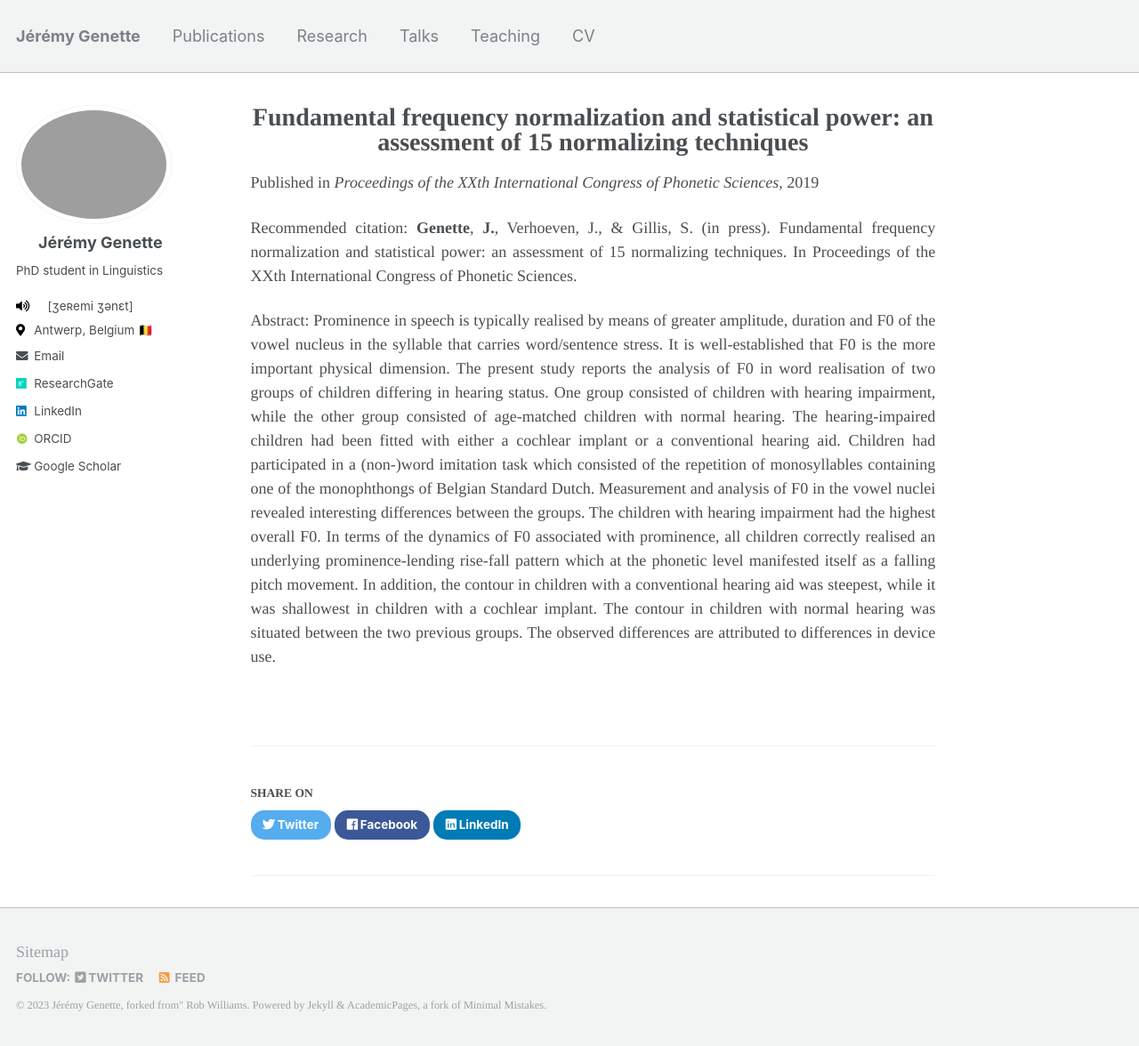
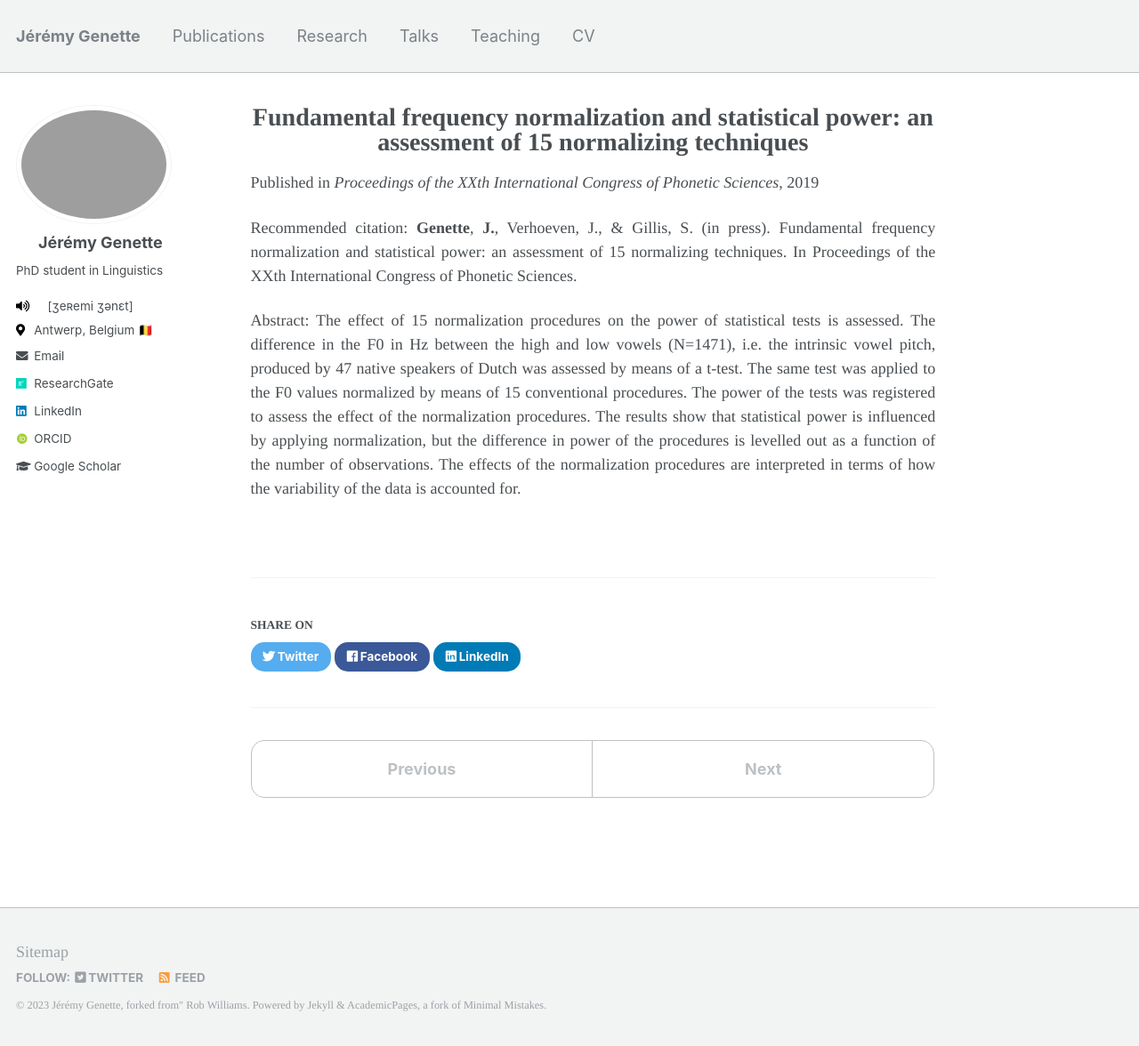
Before and after one commit to jgenette/jgenette.github.io, a Jekyll site: the page built from _publications/normalization.md, in a window 1280 px wide and 1176 px high. Shown: the whole window at 89% size. Built offline with Jekyll 4.4.1, drawn with Linux system fonts in a browser that asks for light colours; some web fonts are replaced.

Commit message:
Update normalization.md

```diff
--- a/_publications/normalization.md
+++ b/_publications/normalization.md
@@ -6,8 +6,8 @@
 venue: 'Proceedings of the XXth International Congress of Phonetic Sciences'
 paperurl: '/files/paper1-2.pdf'
 link: 'https://doi.org/10.21827/32.8310/2022-SG-69'
-abstract: "Prominence in speech is typically realised by means of greater amplitude, duration and F0 of the vowel nucleus in the syllable that carries word/sentence stress. It is well-established that F0 is the more important physical dimension. The present study reports the analysis of F0 in word realisation of two groups of children differing in hearing status. One group consisted of children with hearing impairment, while the other group consisted of age-matched children with normal hearing. The hearing-impaired children had been fitted with either a cochlear implant or a conventional hearing aid. Children had participated in a (non-)word imitation task which consisted of the repetition of monosyllables containing one of the monophthongs of Belgian Standard Dutch. Measurement and analysis of F0 in the vowel nuclei revealed interesting differences between the groups. The children with hearing impairment had the highest overall F0. In terms of the dynamics of F0 associated with prominence, all children correctly realised an underlying prominence-lending rise-fall pattern which at the phonetic level manifested itself as a falling pitch movement. In addition, the contour in children with a conventional hearing aid was steepest, while it was shallowest in children with a cochlear implant. The contour in children with normal hearing was situated between the two previous groups. The observed differences are attributed to differences in device use."
-excerpt:  "Prominence in speech is typically realised by means of greater amplitude, duration and F0 of the vowel nucleus in the syllable that carries word/sentence stress. It is well-established that F0 is the more important physical dimension. The present study reports the analysis of F0 in word realisation of two groups of children differing in hearing status. One group consisted of children with hearing impairment, while the other group consisted of age-matched children with normal hearing. The hearing-impaired children had been fitted with either a cochlear implant or a conventional hearing aid. Children had participated in a (non-)word imitation task which consisted of the repetition of monosyllables containing one of the monophthongs of Belgian Standard Dutch. Measurement and analysis of F0 in the vowel nuclei revealed interesting differences between the groups. The children with hearing impairment had the highest overall F0. In terms of the dynamics of F0 associated with prominence, all children correctly realised an underlying prominence-lending rise-fall pattern which at the phonetic level manifested itself as a falling pitch movement. In addition, the contour in children with a conventional hearing aid was steepest, while it was shallowest in children with a cochlear implant. The contour in children with normal hearing was situated between the two previous groups. The observed differences are attributed to differences in device use."
+abstract: "The effect of 15 normalization procedures on the power of statistical tests is assessed. The difference in the F0 in Hz between the high and low vowels (N=1471), i.e. the intrinsic vowel pitch, produced by 47 native speakers of Dutch was assessed by means of a t-test. The same test was applied to the F0 values normalized by means of 15 conventional procedures. The power of the tests was registered to assess the effect of the normalization procedures. The results show that statistical power is influenced by applying normalization, but the difference in power of the procedures is levelled out as a function of the number of observations. The effects of the normalization procedures are interpreted in terms of how the variability of the data is accounted for."
+excerpt:  "The effect of 15 normalization procedures on the power of statistical tests is assessed. The difference in the F0 in Hz between the high and low vowels (N=1471), i.e. the intrinsic vowel pitch, produced by 47 native speakers of Dutch was assessed by means of a t-test. The same test was applied to the F0 values normalized by means of 15 conventional procedures. The power of the tests was registered to assess the effect of the normalization procedures. The results show that statistical power is influenced by applying normalization, but the difference in power of the procedures is levelled out as a function of the number of observations. The effects of the normalization procedures are interpreted in terms of how the variability of the data is accounted for."
 citation: '<b>Genette</b>, <b>J.</b>, Verhoeven, J., & Gillis, S. (in press). Fundamental frequency normalization and statistical power: an assessment of 15 normalizing techniques. In Proceedings of the XXth International Congress of Phonetic Sciences.'
 pubtype: 'p-r paper'
 header:
```
